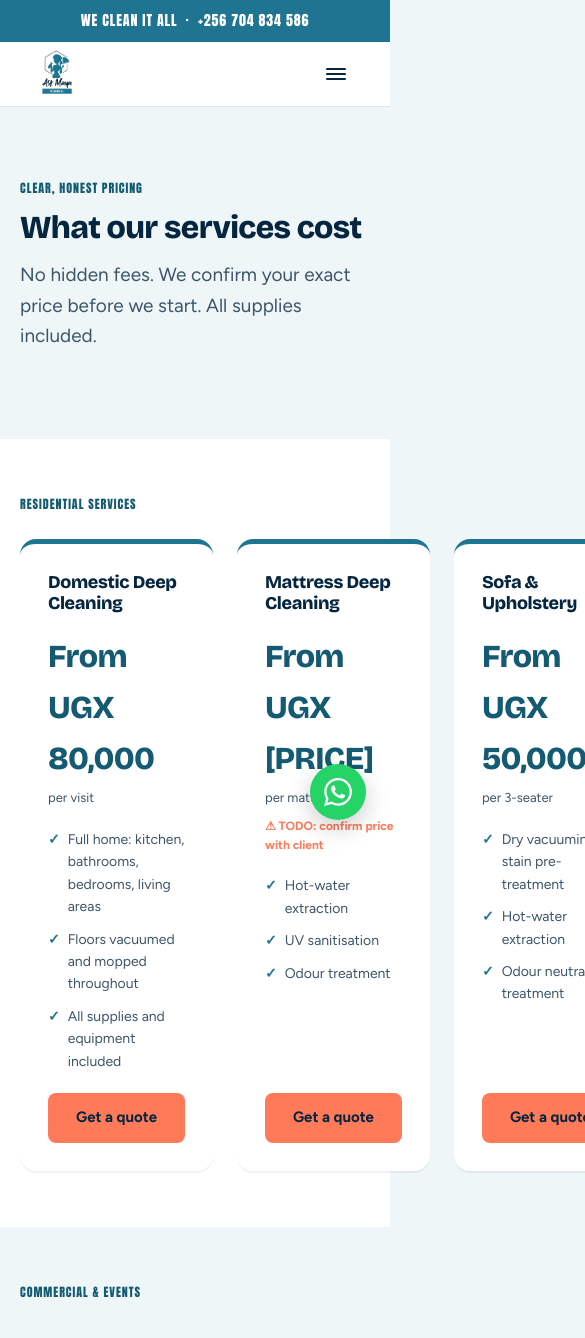
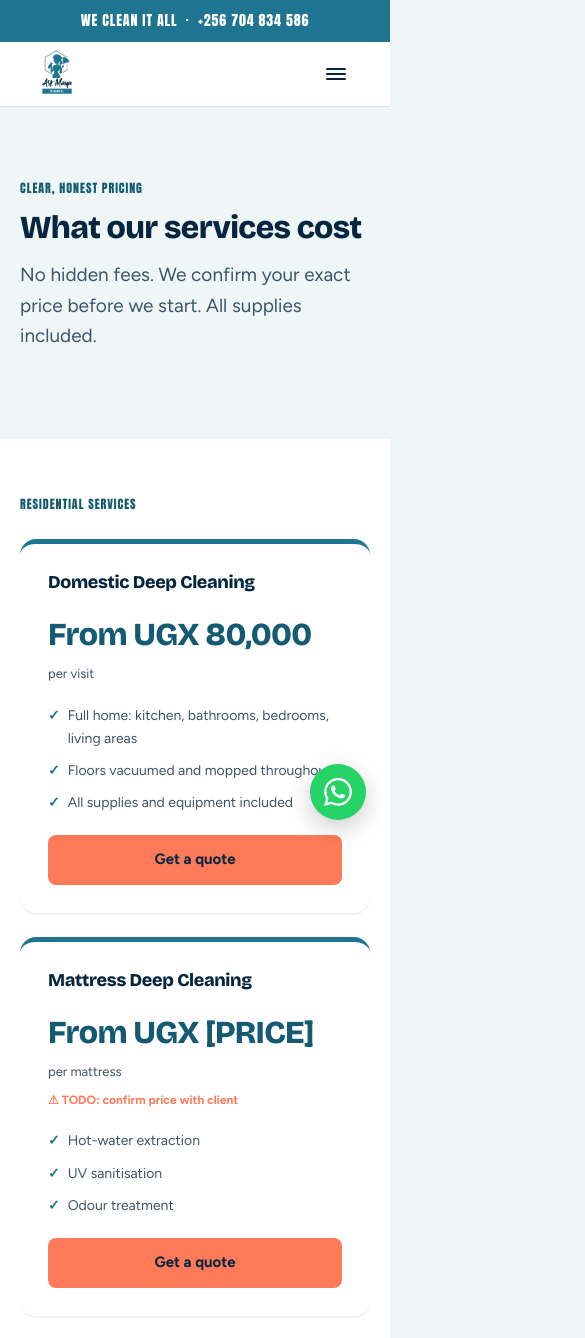
Before and after one commit to kaggwetarzanmark/askmaya, a Next.js app: page /pricing in a window 390 px wide. Shown: the top 1338 px of the page, 585 px wide, since content can reach past the window. Built offline with nearby package versions, Linux system fonts and the light colour scheme.

Commit message:
Fix pricing cards mobile responsiveness

```diff
--- a/app/pricing/page.tsx
+++ b/app/pricing/page.tsx
@@ -55,7 +55,7 @@ export default function PricingPage() {
       <section className="section" style={{ background: 'var(--surface)' }}>
         <div className="container">
           <span className="label-tag" style={{ marginBottom: 24 }}>Residential services</span>
-          <div style={{ display: 'grid', gridTemplateColumns: 'repeat(4, 1fr)', gap: 24 }}>
+          <div className="pricing-4">
             {residential.map((plan) => (
               <div key={plan.name} style={{ background: 'var(--surface)', borderRadius: 'var(--radius-card)', borderTop: '5px solid var(--teal)', padding: 28, boxShadow: 'var(--shadow-card)', display: 'flex', flexDirection: 'column' }}>
                 <h3 style={{ fontSize: 18 }}>{plan.name}</h3>
```
